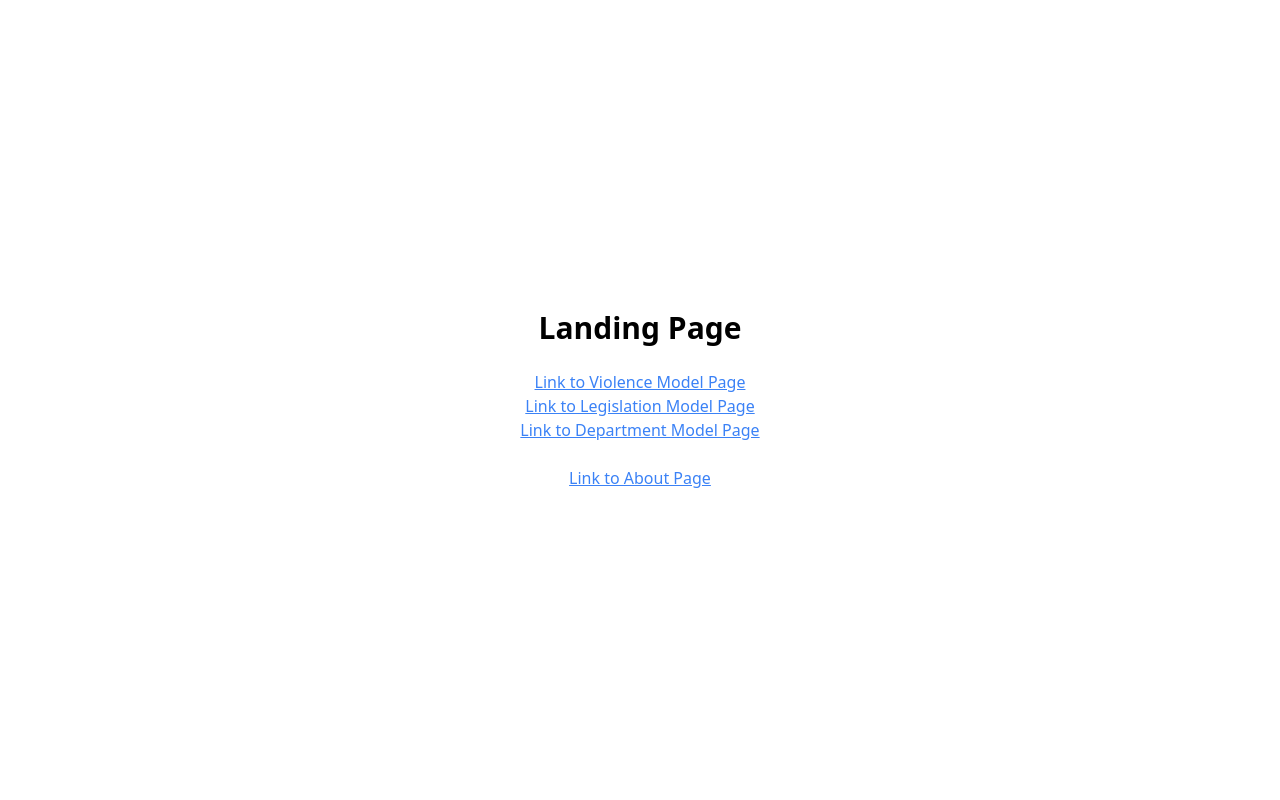
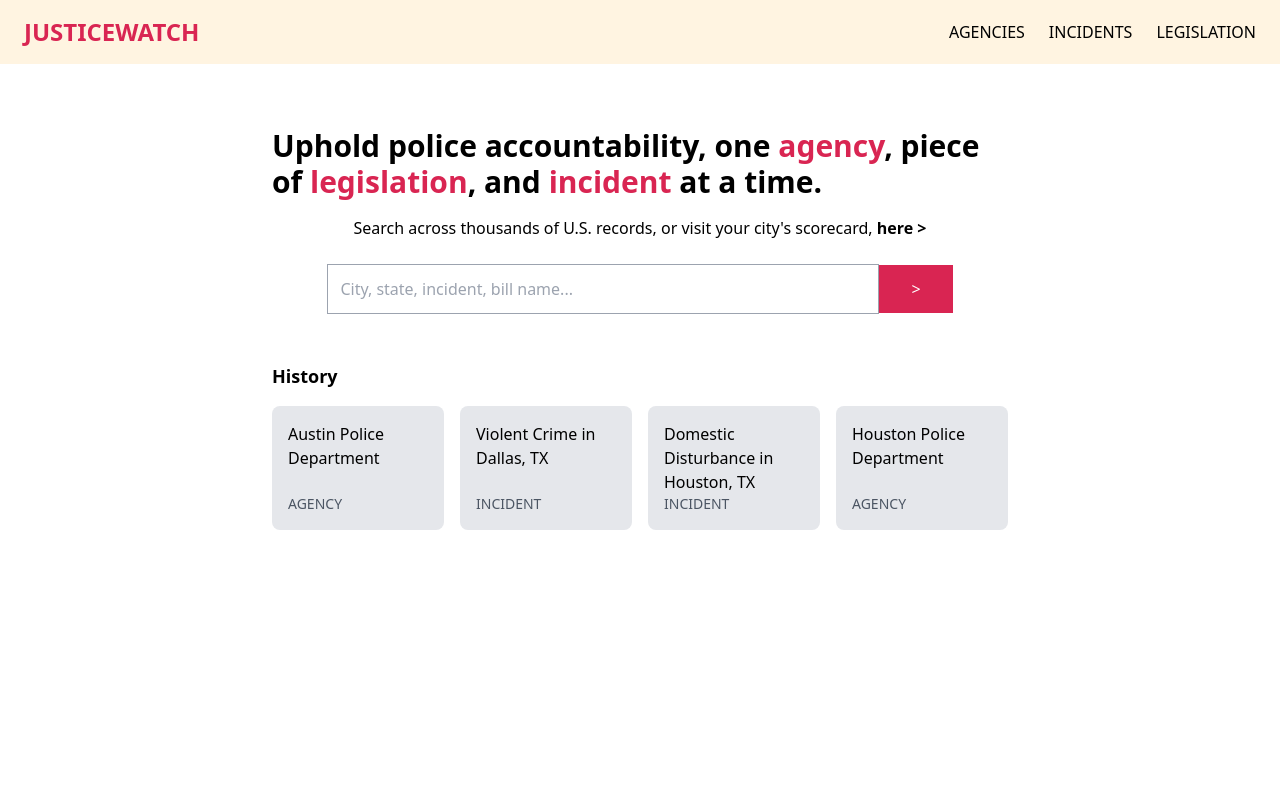
Before and after one commit to gordonworldlee/PoliceIncidents, a Next.js app in the folder justice-watch-frontend/: page / in a window 1280 px wide. Shown: the top 800 px of the page. Built offline with nearby package versions, Linux system fonts and the light colour scheme.

Commit message:
Confirm format, then just need images and font

```diff
--- a/justice-watch-frontend/app/page.tsx
+++ b/justice-watch-frontend/app/page.tsx
@@ -2,32 +2,83 @@ import Link from "next/link";
 
 export default function Home() {
   return (
-      <div className="flex items-center justify-center min-h-screen">
-        <div className="text-center">
-          <h1 className="text-3xl font-bold">Landing Page</h1>
-          <br />
-          <p>
-            <Link className="text-blue-500 underline" href="/violence">
-              Link to Violence Model Page
-            </Link>
-          </p>
-          <p>
-            <Link className="text-blue-500 underline" href="/legislation">
-              Link to Legislation Model Page
-            </Link>
-          </p>
-          <p>
-            <Link className="text-blue-500 underline" href="/department">
-              Link to Department Model Page
-            </Link>
-          </p>
-          <br />
-          <p>
-            <Link className="text-blue-500 underline" href="/about">
-              Link to About Page
-            </Link>
-          </p>
+    <div className="min-h-screen bg-white text-black overflow-y-auto">
+      {/* Header */}
+      <div className="bg-[#FFF4E1] py-4 px-6 flex justify-between items-center">
+        <div className="text-2xl font-bold text-[#D92552]">JUSTICEWATCH</div>
+        <div className="space-x-6">
+          <Link className="text-black font-medium" href="/department">AGENCIES</Link>
+          <Link className="text-black font-medium" href="/violence">INCIDENTS</Link>
+          <Link className="text-black font-medium" href="/legislation">LEGISLATION</Link>
         </div>
       </div>
+
+      {/* Main Content */}
+      <div className="max-w-3xl mx-auto mt-16 text-left px-4">
+        <h1 className="text-3xl font-bold ">
+          Uphold police accountability, one <span className="text-[#D92552]">agency</span>, piece of <span className="text-[#D92552]">legislation</span>, and <span className="text-[#D92552]">incident</span> at a time.
+        </h1>
+        <p className="mt-4 text-center mt-14">
+          Search across thousands of U.S. records, or visit your city's scorecard, <span className="font-bold">here &gt;</span>
+        </p>
+
+
+
+        {/* Search Bar */}
+        <div className="mt-6 flex items-center justify-center">
+          <input
+            type="text"
+            placeholder="City, state, incident, bill name..."
+            className="w-3/4 p-3 border border-gray-400 focus:outline-none"
+          />
+          <button className="bg-[#D92552] text-white px-8 py-3">&gt;</button>
+        </div>
+      </div>
+
+      {/* History Section */}
+      <div className="max-w-3xl mx-auto mt-12 px-4">
+        <h2 className="text-lg font-semibold mb-4">History</h2>
+        <div className="grid grid-cols-2 md:grid-cols-4 gap-4">
+          <Link href="/department/austin">
+          <div className="bg-gray-200 p-4 rounded-lg cursor-pointer hover:bg-gray-300 flex flex-col justify-between h-full">
+              Austin Police Department <br />
+              <span className="text-sm text-gray-600">AGENCY</span>
+            </div>
+          </Link>
+          <Link href="/violence/incident3">
+          <div className="bg-gray-200 p-4 rounded-lg cursor-pointer hover:bg-gray-300 flex flex-col justify-between h-full">
+            Violent Crime in Dallas, TX <br />
+          <span className="text-sm text-gray-600">INCIDENT</span></div>
+          </Link>
+          <Link href="/violence/incident1">
+          <div className="bg-gray-200 p-4 rounded-lg cursor-pointer hover:bg-gray-300 flex flex-col justify-between h-full">
+            Domestic Disturbance in Houston, TX <br />
+          <span className="text-sm text-gray-600">INCIDENT</span></div>
+          </Link>
+          <Link href="/department/houston">
+          <div className="bg-gray-200 p-4 rounded-lg cursor-pointer hover:bg-gray-300 flex flex-col justify-between h-full">
+              Houston Police Department <br />
+              <span className="text-sm text-gray-600">AGENCY</span></div>
+            </Link>
+
+
+        </div>
+
+      </div>
+
+      {/* Make it scrollable */}
+      <div className="max-w-3xl mx-auto mt-12 px-4 pb-32">
+        <h2 className="text-lg font-semibold mb-4"></h2>
+        {[...Array(20)].map((_, i) => (
+          <div key={i} className="bg-white p-4 mb-2 rounded"></div>
+        ))}
+      </div>
+
+      {/* Footer Links */}
+      <div className="max-w-3xl mx-auto mt-16 text-left px-4 py-8">
+        <Link className="block text-lg font-semibold mb-2" href="/department/austin">POLICE SCORECARD FOR AUSTIN, TX &gt;</Link>
+        <Link className="block text-lg font-semibold" href="/about">WHO WE ARE &gt;</Link>
+      </div>
+    </div>
   );
 }
```
Also changed, not shown: justice-watch-frontend/package.json (+5 -4 lines), 1 other file (tests, documents, lock files or other folders).
